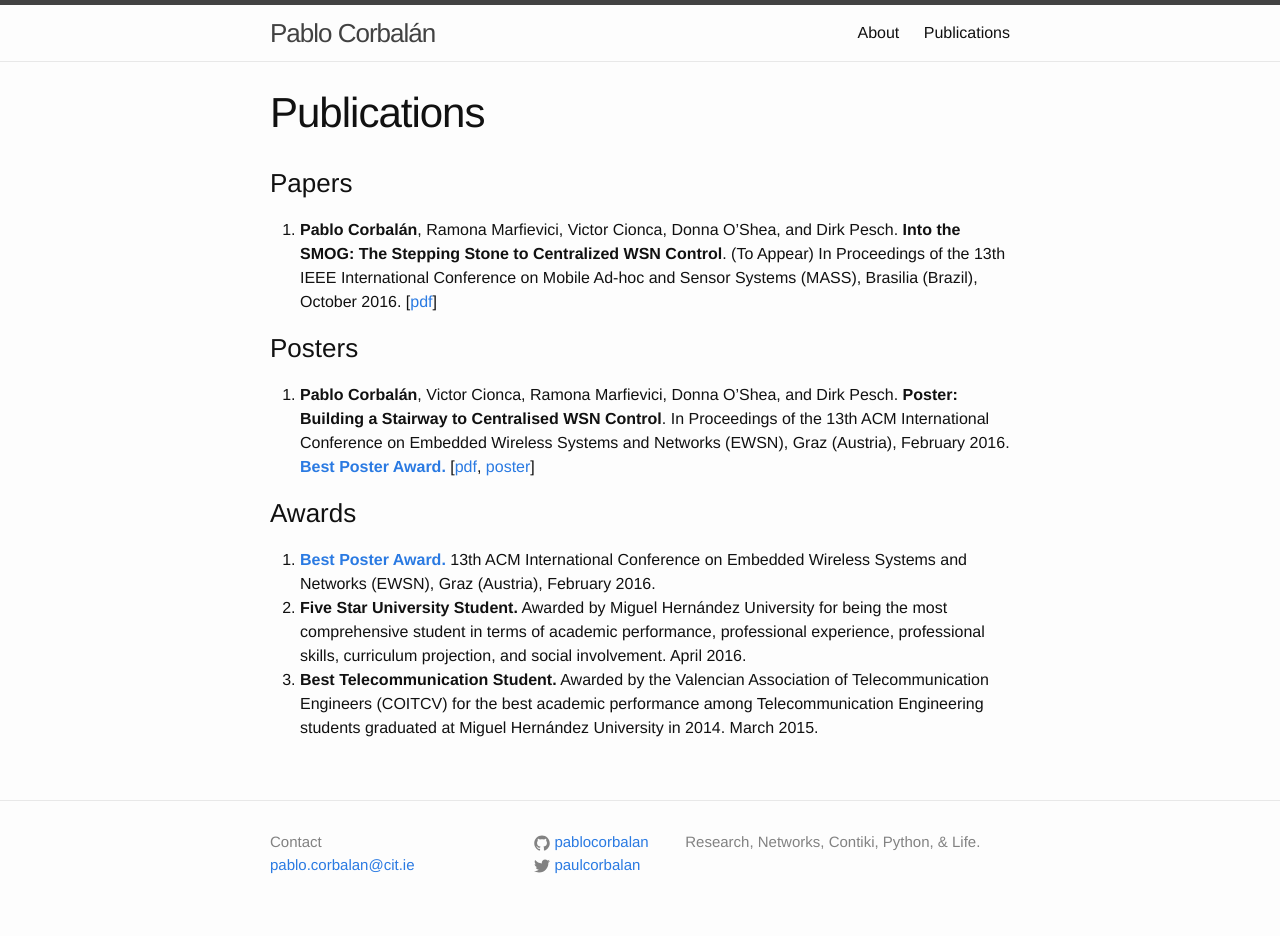
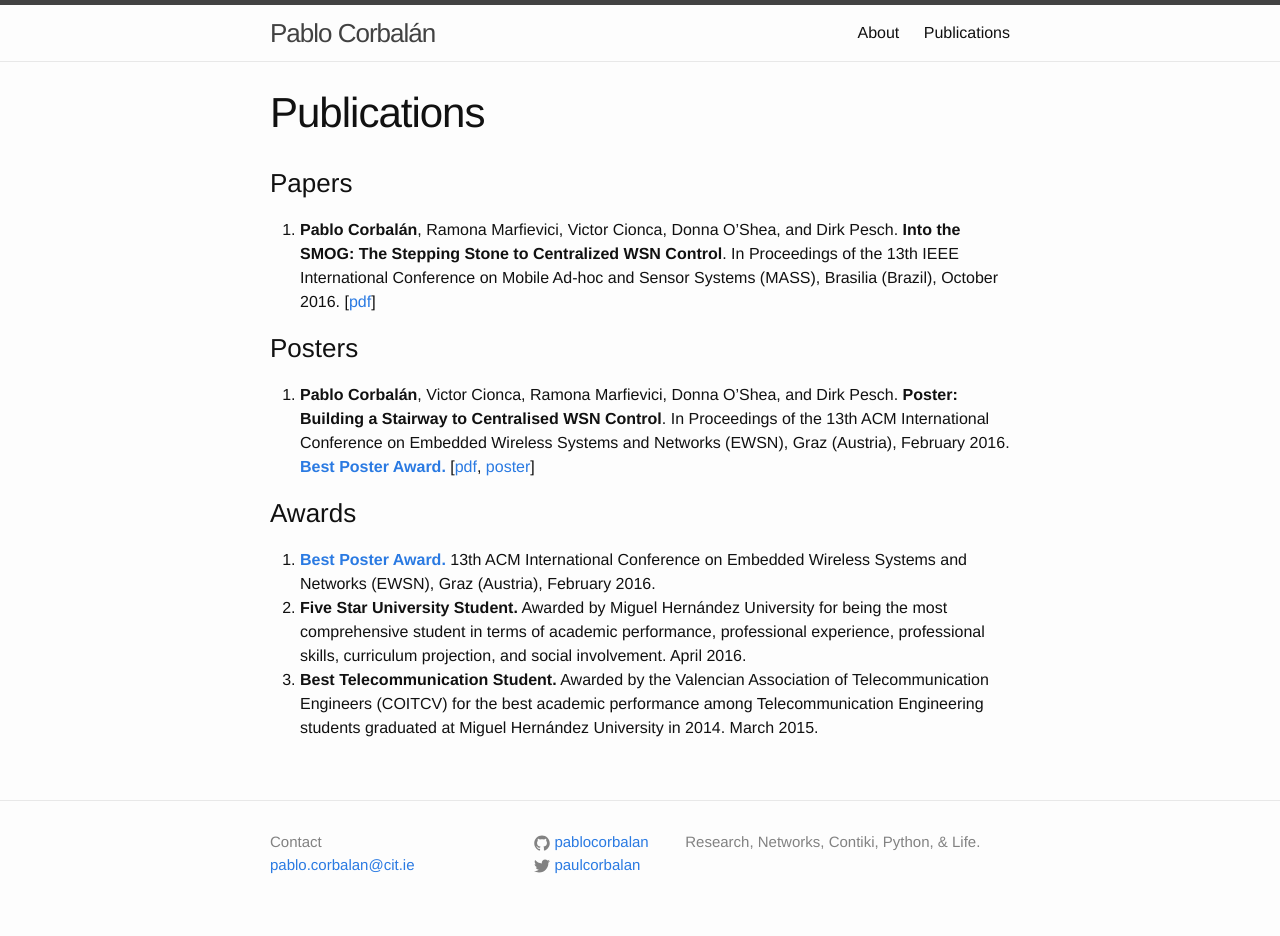
Before and after one commit to pablocorbalan/pablocorbalan.github.io, a Jekyll site: the page built from publications.md, in a window 1280 px wide. Built offline with Jekyll 4.4.1, drawn with Linux system fonts in a browser that asks for light colours.

Commit message:
Remove To appear from Into the SMOG paper

```diff
--- a/publications.md
+++ b/publications.md
@@ -6,7 +6,7 @@
 
 ### Papers
 
-1. **Pablo Corbalán**, Ramona Marfievici, Victor Cionca, Donna O’Shea, and Dirk Pesch. **Into the SMOG: The Stepping Stone to Centralized WSN Control**. (To Appear) In Proceedings of the 13th IEEE International Conference on Mobile Ad-hoc and Sensor Systems (MASS), Brasilia (Brazil), October 2016. [[pdf](/docs/papers/into-the-smog-ieee-mass.pdf)]
+1. **Pablo Corbalán**, Ramona Marfievici, Victor Cionca, Donna O’Shea, and Dirk Pesch. **Into the SMOG: The Stepping Stone to Centralized WSN Control**. In Proceedings of the 13th IEEE International Conference on Mobile Ad-hoc and Sensor Systems (MASS), Brasilia (Brazil), October 2016. [[pdf](/docs/papers/into-the-smog-ieee-mass.pdf)]
 
 ### Posters
 
```
